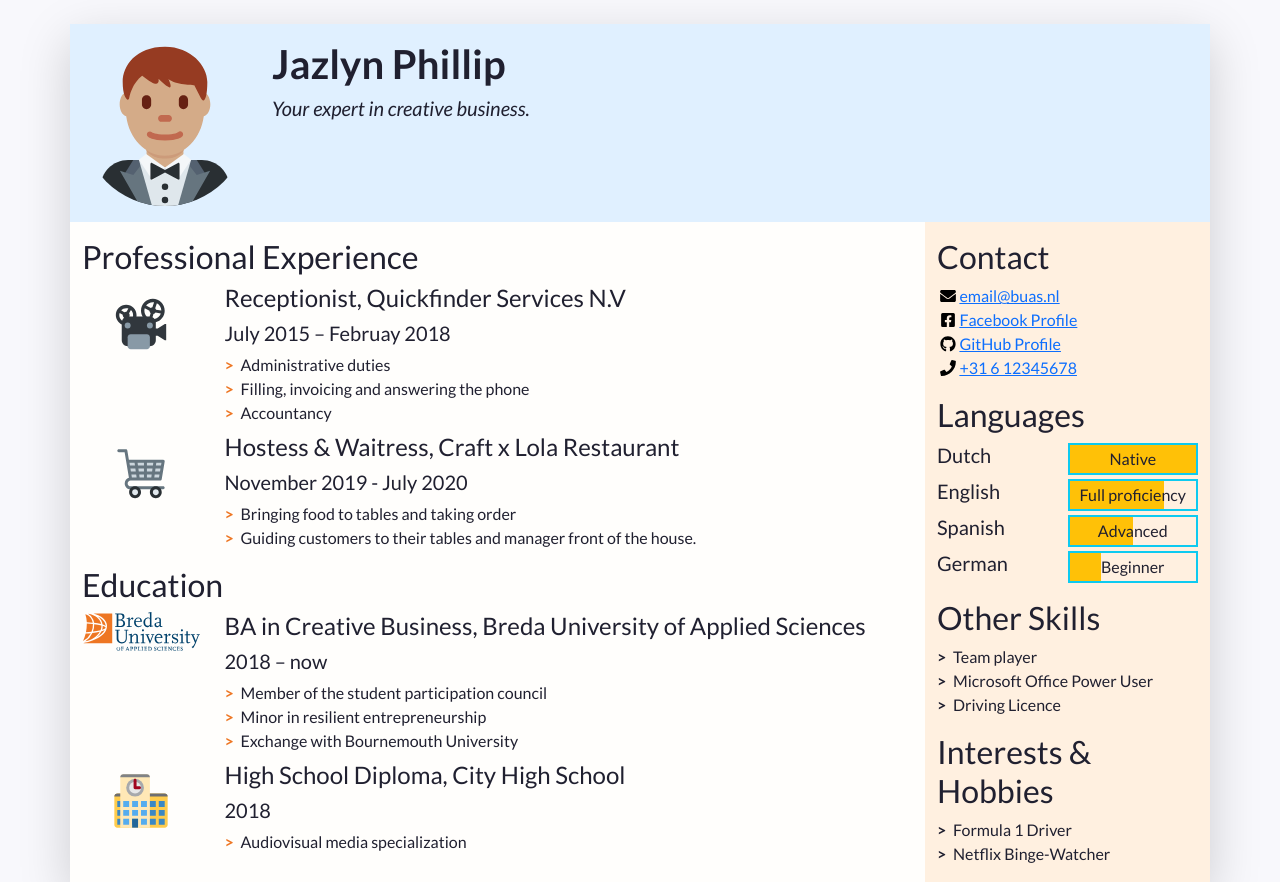
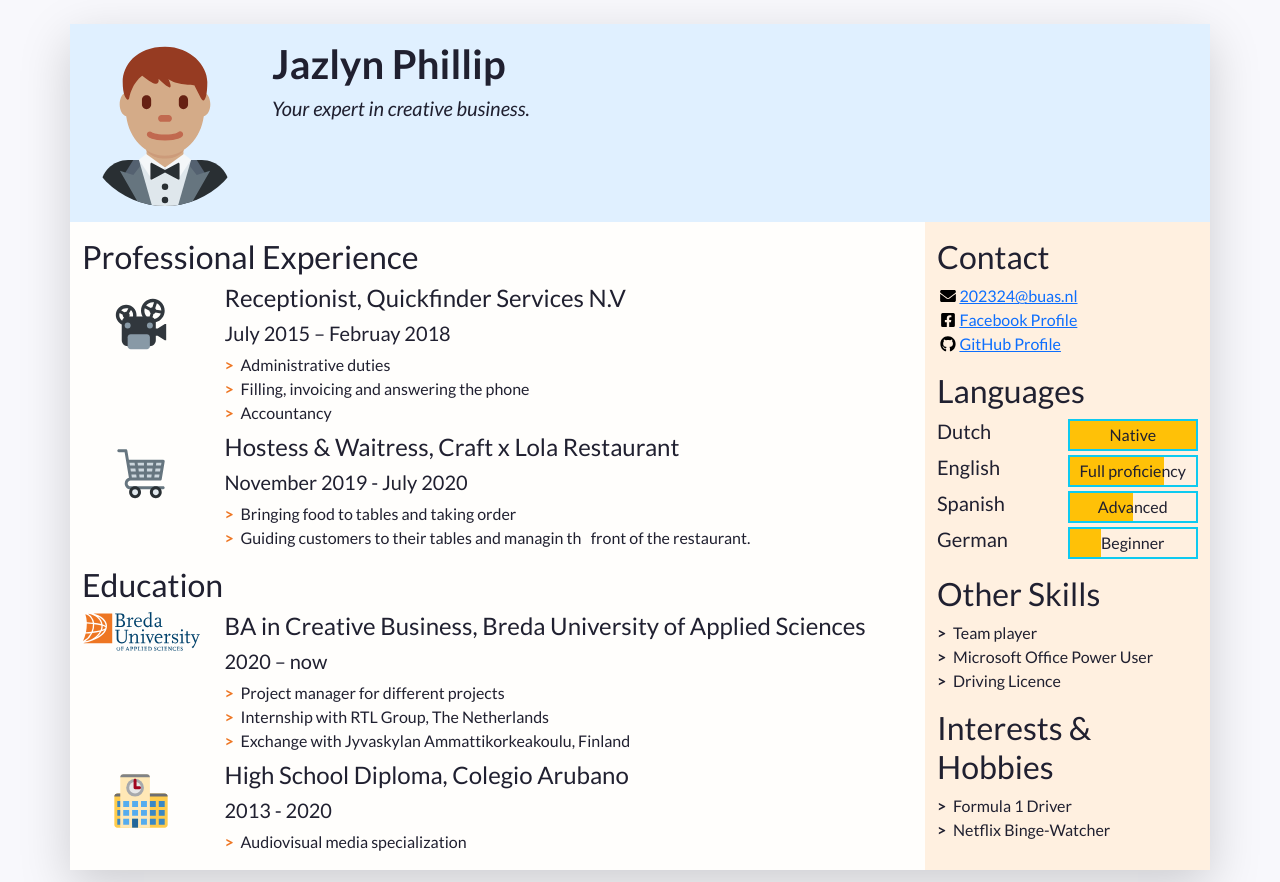
Before and after one commit to JazlynPhillip/JazlynPhillipCV, a plain HTML site: page index.html in a window 1280 px wide. Shown: the top 882 px of the page. Drawn offline with nearby package versions, Linux system fonts and the light colour scheme.

Commit message:
Update index.html

```diff
--- a/index.html
+++ b/index.html
@@ -111,7 +111,7 @@
                   <h5>November 2019 - July 2020&nbsp;</h5>
 					 <ul class="biography-details list-unstyled">
 					   <li>Bringing food to tables and taking order</li>
-					   <li>Guiding customers to their tables and manager front of the house.&nbsp;&nbsp;</li>
+					   <li>Guiding customers to their tables and managin th&nbsp; &nbsp;front of the restaurant.&nbsp;&nbsp;</li>
 			      </ul>
 
 				  <!-- This entry doesn't have a list of achievements, but you can copy-paste the one from above -->
@@ -134,12 +134,12 @@
                 </div>
                 <div class="biography-contents col-9 col-sm-10 col-md-9 col-lg-10">
                   <h4>BA in Creative Business, Breda University of Applied Sciences</h4>
-                  <h5>2018&nbsp;&ndash;&nbsp;now</h5>
+                  <h5>2020 –&nbsp;now</h5>
                   <!-- Use the list below to talk about minors, exchanges, extra-curricular activities. -->
                   <ul class="biography-details list-unstyled">
-                    <li>Member of the student participation council</li>
-                    <li>Minor in resilient entrepreneurship</li>
-                    <li>Exchange with Bournemouth University</li>
+                    <li>Project manager for different projects&nbsp; &nbsp;</li>
+                    <li>Internship with RTL Group, The Netherlands&nbsp; &nbsp; &nbsp; &nbsp;&nbsp;</li>
+                    <li>Exchange with Jyvaskylan Ammattikorkeakoulu, Finland</li>
                   </ul>
                 </div>
               </li>
@@ -150,8 +150,8 @@
                   <img class="biography-logo mw-100 d-block mx-auto" src="images/schools/school.svg" alt="School logo" width="80">
                 </div>
                 <div class="biography-contents col-9 col-sm-10 col-md-9 col-lg-10">
-                  <h4>High School Diploma, City High School</h4>
-                  <h5>2018</h5>
+                  <h4>High School Diploma, Colegio Arubano&nbsp;</h4>
+                  <h5>2013 - 2020&nbsp;</h5>
                   <ul class="biography-details list-unstyled">
                     <li>Audiovisual media specialization</li>
                   </ul>
@@ -182,27 +182,21 @@
             -->
             <ul class="contact-list list-unstyled">
               <li class="contact-item">
-                <a class="d-flex align-items-center" href="mailto:email@buas.nl" target="_blank">
+                <a class="d-flex align-items-center" href="mailto:202324@buas.nl" target="_blank">
                   <img class="contact-icon" src="images/icons/envelope.svg" alt="Email">
-                  email@buas.nl
+                  202324@buas.nl
                 </a>
               </li>
               <li class="contact-item">
-                <a class="d-flex align-items-center" href="https://facebook.com/" target="_blank">
+                <a class="d-flex align-items-center" href="https://www.facebook.com/jazlyn.phillip.79" target="_blank">
                   <img class="contact-icon" src="images/icons/facebook.svg" alt="Facebook">
                   Facebook Profile
                 </a>
               </li>
               <li class="contact-item">
-                <a class="d-flex align-items-center" href="https://github.com/" target="_blank">
-                  <img class="contact-icon" src="images/icons/github.svg" alt="LinkedIn">
+                <a class="d-flex align-items-center" href="https://github.com/JazlynPhillip" target="_blank">
+                  <img class="contact-icon" src="images/icons/github.svg" alt="GitHub">
                   GitHub Profile
-                </a>
-              </li>
-              <li class="contact-item">
-                <a class="d-flex align-items-center" href="tel:+31612345678" target="_blank">
-                  <img class="contact-icon" src="images/icons/phone.svg" alt="Mobile Phone">
-                  +31 6 12345678
                 </a>
               </li>
             </ul>
```
